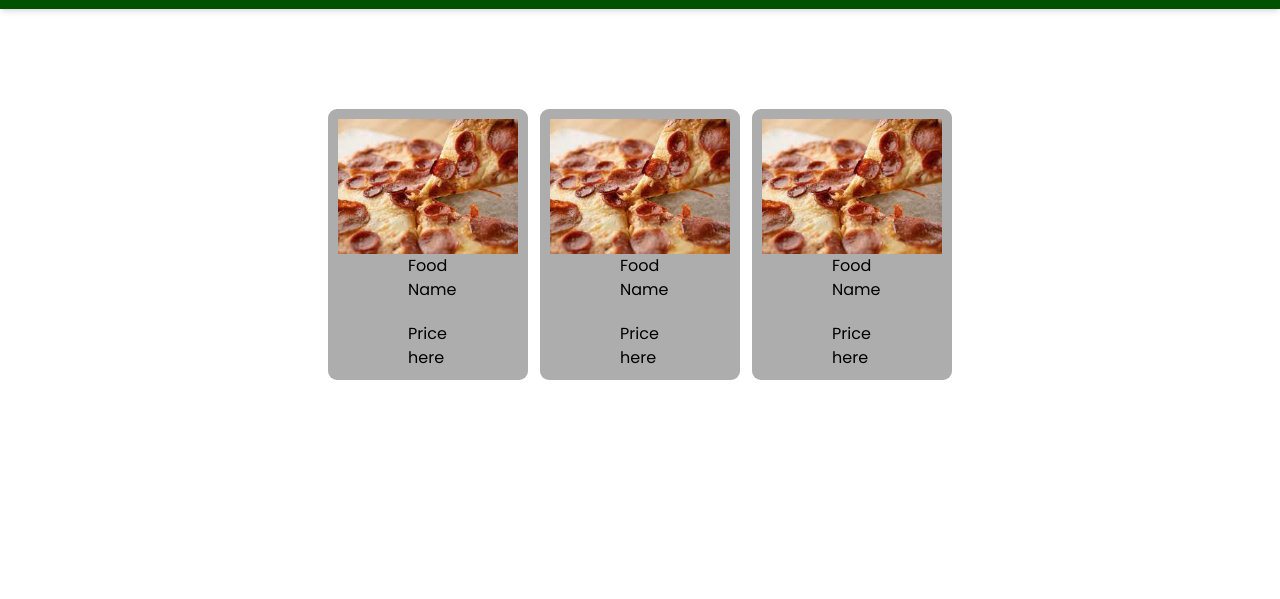
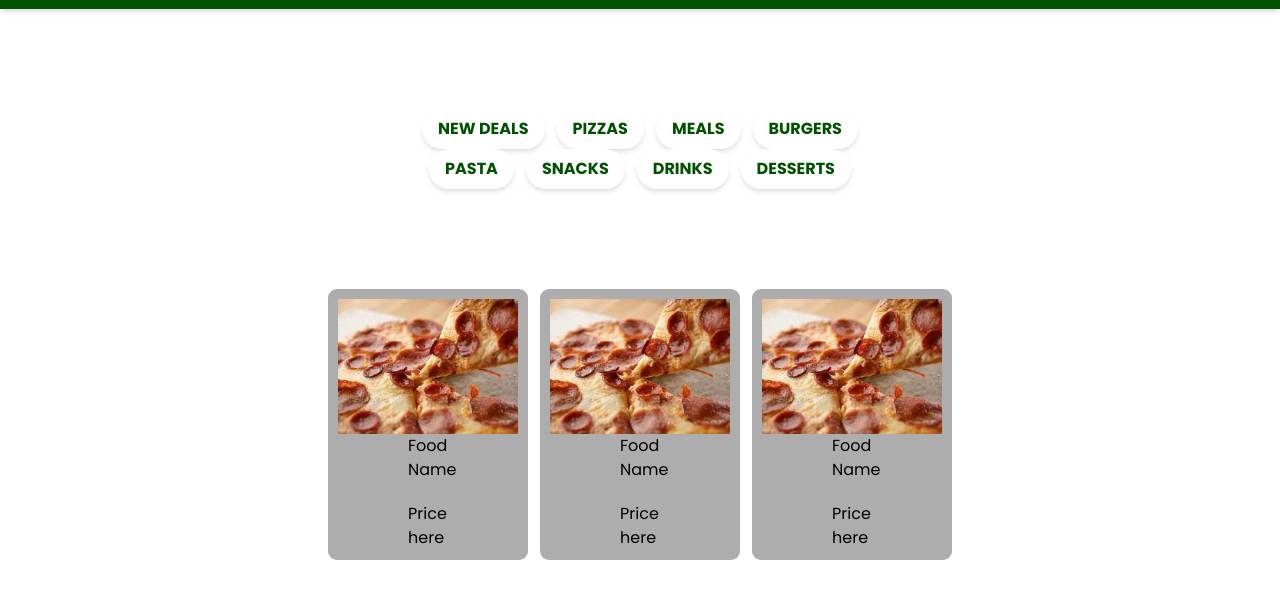
Before and after one commit to ichigokekiii/quickys-pizza, a website: page main/menu.html in a window 1280 px wide. Shown: the part 71-670 px from the top of the page. Drawn offline with Linux system fonts and the light colour scheme.

Commit message:
PAKIAYOS NGA PADDING NUNG BUTTONS SA MENU

```diff
--- a/main/menu.html
+++ b/main/menu.html
@@ -39,7 +39,18 @@
 
     <!--Menu Category-->
     <div>
-
+        <div class="flex justify-center flex-wrap mx-100 my-30 gap-[12px] pt-[100px]">
+            <button class="bg-white text-[#005200] font-bold px-4 py-2 rounded-full hover:bg-[#FF8416] hover:text-white transition shadow-md">NEW DEALS</button>
+            <button class="bg-white text-[#005200] font-bold px-4 py-2 rounded-full hover:bg-[#FF8416] hover:text-white transition shadow-md">PIZZAS</button>
+            <button class="bg-white text-[#005200] font-bold px-4 py-2 rounded-full hover:bg-[#FF8416] hover:text-white transition shadow-md">MEALS</button>
+            <button class="bg-white text-[#005200] font-bold px-4 py-2 rounded-full hover:bg-[#FF8416] hover:text-white transition shadow-md">BURGERS</button>
+        </div>
+        <div class="flex justify-center flex-wrap mx-100 my-30 gap-[12px] pt-[40px]">
+            <button class="bg-white text-[#005200] font-bold px-4 py-2 rounded-full hover:bg-[#FF8416] hover:text-white transition shadow-md">PASTA</button>
+            <button class="bg-white text-[#005200] font-bold px-4 py-2 rounded-full hover:bg-[#FF8416] hover:text-white transition shadow-md">SNACKS</button>
+            <button class="bg-white text-[#005200] font-bold px-4 py-2 rounded-full hover:bg-[#FF8416] hover:text-white transition shadow-md">DRINKS</button>
+            <button class="bg-white text-[#005200] font-bold px-4 py-2 rounded-full hover:bg-[#FF8416] hover:text-white transition shadow-md">DESSERTS</button>
+        </div>
     </div>
 
     <!--Menu Selection-->
```
Also changed, not shown: main/order.html (added, +12 -0 lines).
